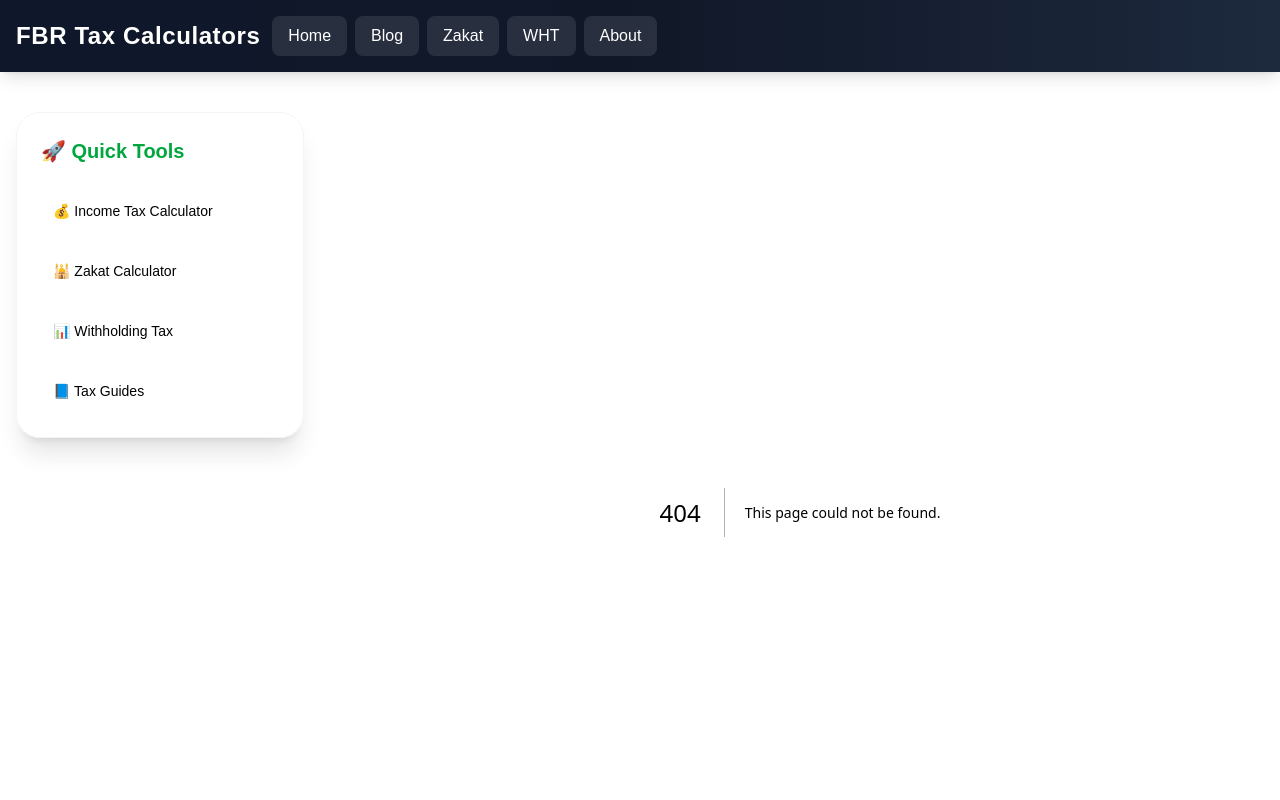
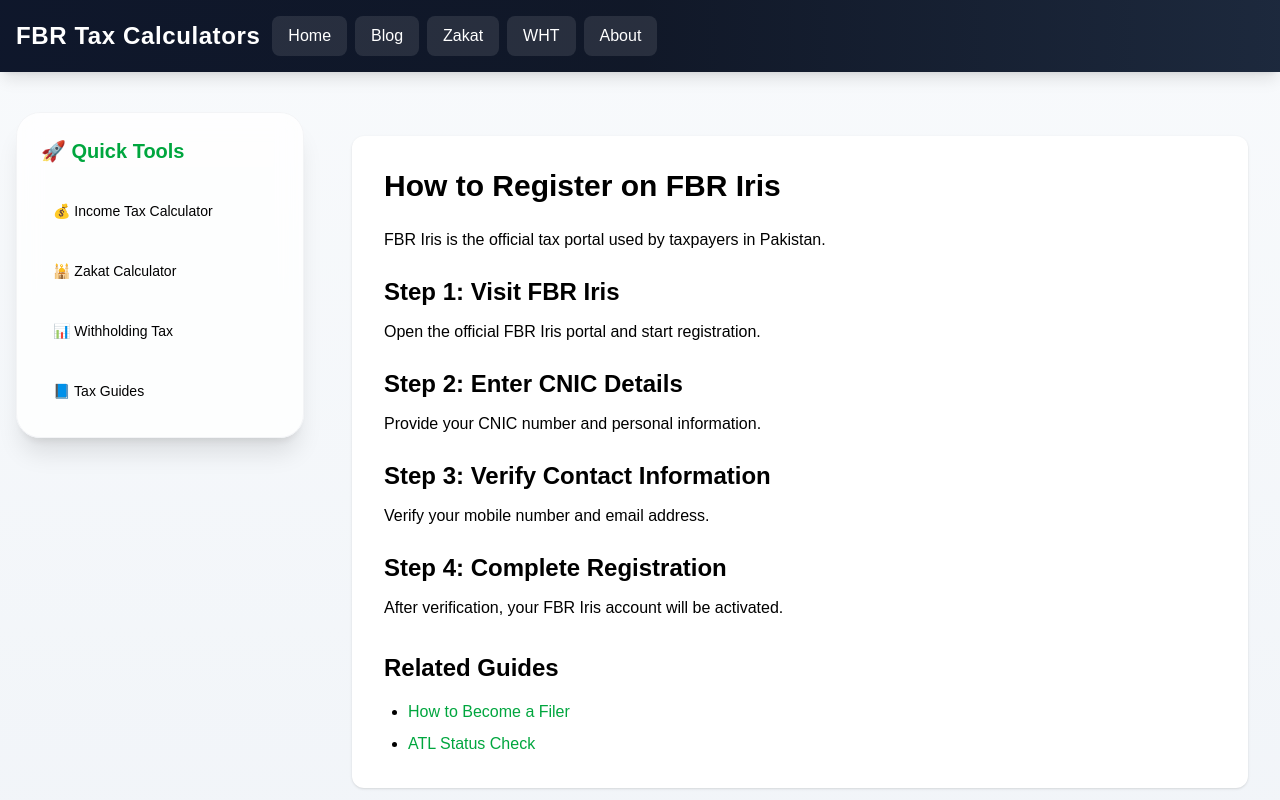
Before and after one commit to muhammadobaid1986/fbrtaxcalculators, a Next.js app: page /how-to-register-on-fbr-iris in a window 1280 px wide. Before the commit this address had no page. Shown: the top 800 px of the page. Built offline with nearby package versions, Linux system fonts and the light colour scheme.

Commit message:
add iris registration guide

```diff
--- a/app/blog/page.tsx
+++ b/app/blog/page.tsx
@@ -53,6 +53,10 @@ const posts = [
   title: "How to Check ATL Status in Pakistan",
   link: "/atl-status-check-pakistan"
 },
+{
+  title: "How to Register on FBR Iris",
+  link: "/how-to-register-on-fbr-iris"
+},
 ];
 
 export default function Blog() {
--- /dev/null
+++ b/app/how-to-register-on-fbr-iris/page.tsx
@@ -0,0 +1,71 @@
+export const metadata = {
+  title: "How to Register on FBR Iris",
+  description:
+    "Learn how to register on FBR Iris and create your tax profile in Pakistan.",
+};
+
+export default function Page() {
+  return (
+    <div className="bg-white p-8 rounded-xl shadow mt-6 max-w-4xl mx-auto">
+      <h1 className="text-3xl font-bold mb-6">
+        How to Register on FBR Iris
+      </h1>
+
+      <p className="mb-4">
+        FBR Iris is the official tax portal used by taxpayers in Pakistan.
+      </p>
+
+      <h2 className="text-2xl font-semibold mt-6 mb-3">
+        Step 1: Visit FBR Iris
+      </h2>
+
+      <p className="mb-4">
+        Open the official FBR Iris portal and start registration.
+      </p>
+
+      <h2 className="text-2xl font-semibold mt-6 mb-3">
+        Step 2: Enter CNIC Details
+      </h2>
+
+      <p className="mb-4">
+        Provide your CNIC number and personal information.
+      </p>
+
+      <h2 className="text-2xl font-semibold mt-6 mb-3">
+        Step 3: Verify Contact Information
+      </h2>
+
+      <p className="mb-4">
+        Verify your mobile number and email address.
+      </p>
+
+      <h2 className="text-2xl font-semibold mt-6 mb-3">
+        Step 4: Complete Registration
+      </h2>
+
+      <p className="mb-4">
+        After verification, your FBR Iris account will be activated.
+      </p>
+
+      <div className="mt-8">
+        <h2 className="text-2xl font-bold mb-4">
+          Related Guides
+        </h2>
+
+        <ul className="list-disc pl-6 space-y-2">
+          <li>
+            <a href="/how-to-become-a-filer" className="text-green-600">
+              How to Become a Filer
+            </a>
+          </li>
+
+          <li>
+            <a href="/atl-status-check-pakistan" className="text-green-600">
+              ATL Status Check
+            </a>
+          </li>
+        </ul>
+      </div>
+    </div>
+  );
+}
--- a/app/sitemap.ts
+++ b/app/sitemap.ts
@@ -97,5 +97,9 @@ export default function sitemap() {
   url: "https://fbrtaxcalculators.vercel.app/atl-status-check-pakistan",
   lastModified: new Date(),
 },
+{
+  url: "https://fbrtaxcalculators.vercel.app/how-to-register-on-fbr-iris",
+  lastModified: new Date(),
+},
   ];
 }
```
